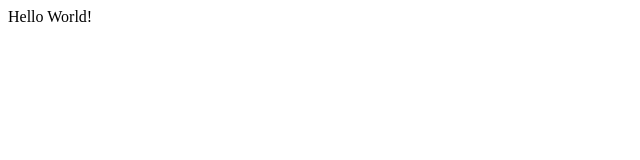
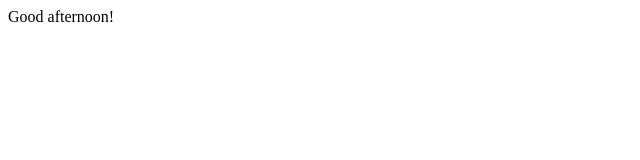
Before and after one commit to jeeyunryu/ossl-lab9-2, a plain HTML site: page index.html in a window 1280 px wide. Shown: the full height of the page, 0-640 px from the left. Drawn offline with Linux system fonts and the light colour scheme.

Commit message:
edit file

```diff
--- a/index.html
+++ b/index.html
@@ -2,6 +2,6 @@
 	<head>
 	</head>
 	<body>
-		Hello World!
+		Good afternoon!
 	</body>
 </html>
```
